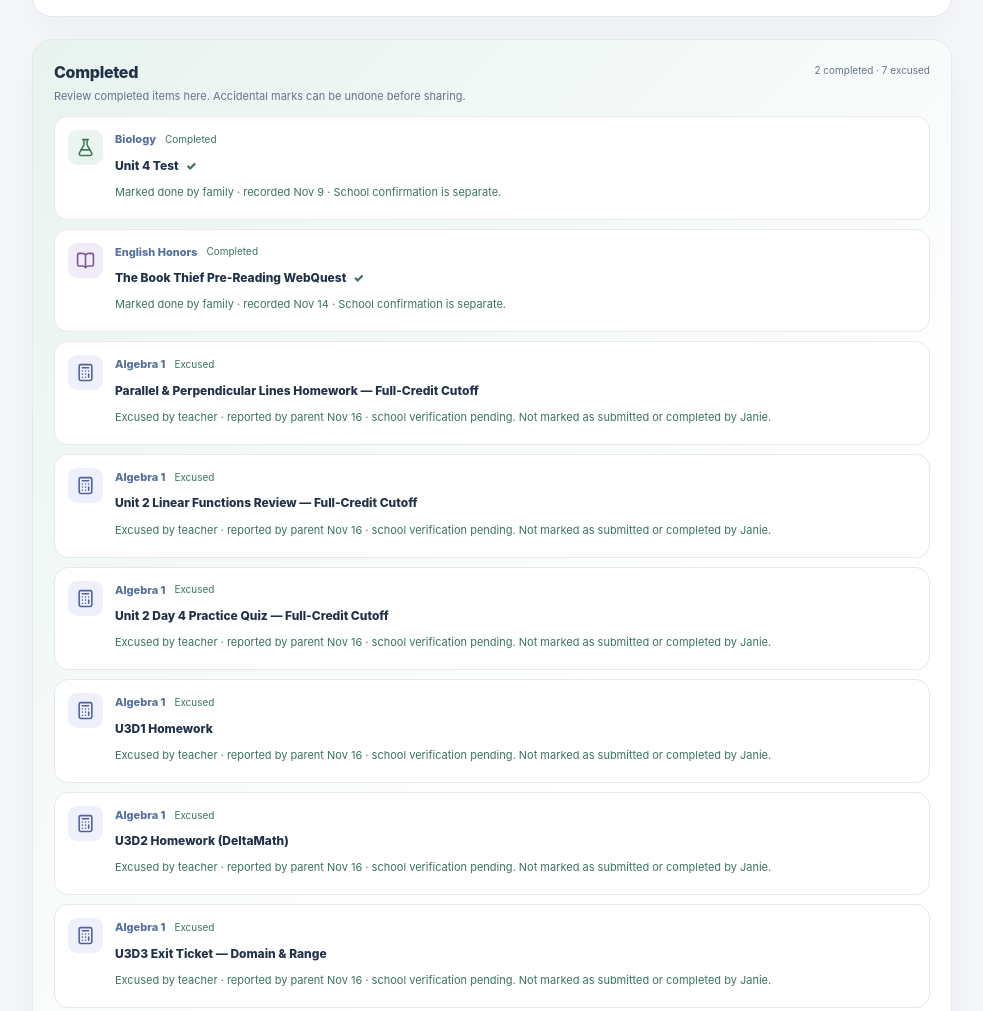
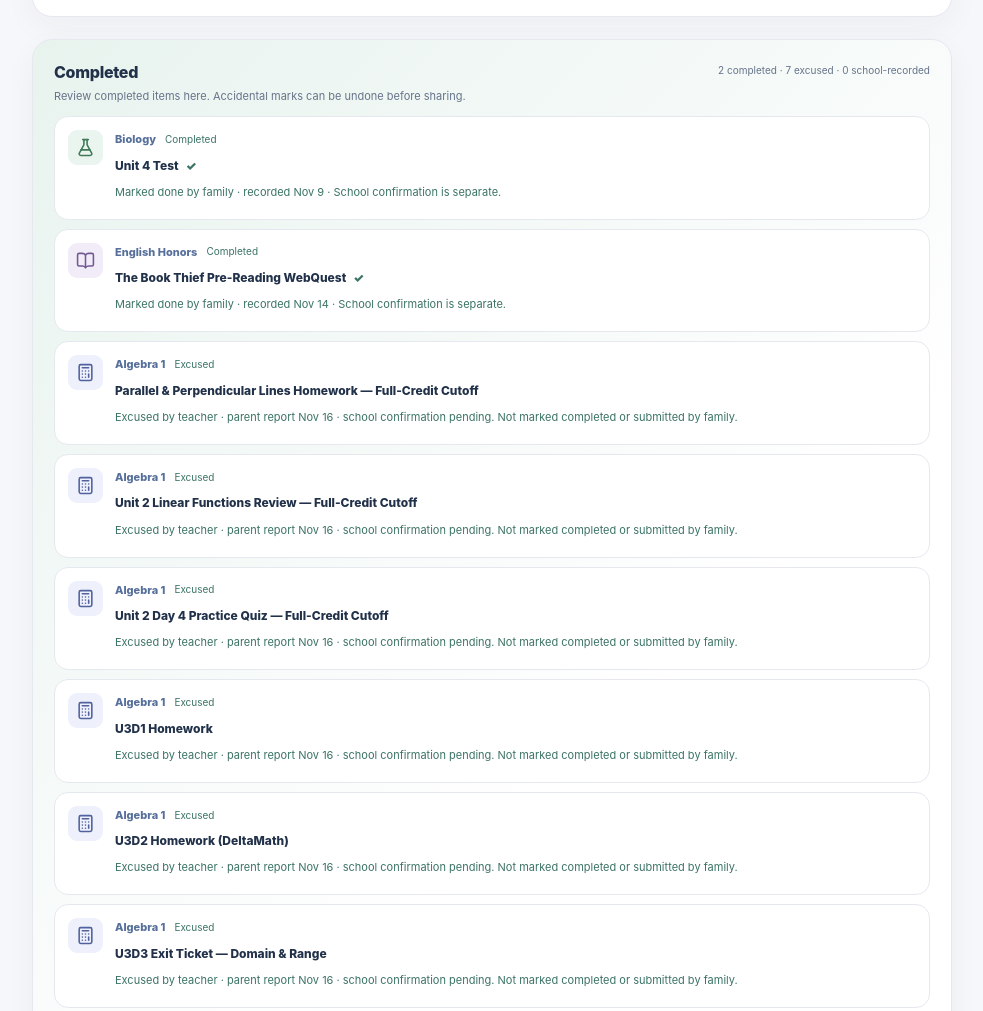
Before and after one commit to The-Panoply/The-School-Board, a plain HTML site: page index.html in a window 1280 px wide. Shown: the part 2768-3779 px from the top of the page, without its empty margins (148-1131 px from the left). Drawn offline with Linux system fonts and the light colour scheme.

Commit message:
Distinguish verified excusals, submissions and grades in Completed

```diff
--- a/index.html
+++ b/index.html
@@ -948,26 +948,31 @@ function renderCompleted(){
  var family=pendingList().concat(allAssignments().filter(function(x){return !!x.family_completed_on;}));
  var familyIds=new Set(family.map(function(x){return x.id;}));
  var excused=allAssignments().filter(function(x){return isTeacherExcused(x.id)&&!familyIds.has(x.id);});
- var items=family.concat(excused);
- document.getElementById("completed-total").textContent=items.length?
-  family.length+" completed"+(excused.length?" · "+excused.length+" excused":""):"";
+ var excusedIds=new Set(excused.map(function(x){return x.id;}));
+ var school=allAssignments().filter(function(x){return !!x.school_record_completed&&!familyIds.has(x.id)&&!excusedIds.has(x.id);});
+ var items=family.concat(excused,school);
+ document.getElementById("completed-total").textContent=items.length?family.length+" completed · "+excused.length+" excused · "+school.length+" school-recorded":"";
  document.getElementById("completed-items").innerHTML=items.length?items.map(function(x){
-  var exemption=reportedTeacherExcusal(x.id);
-  if(exemption){
-   var verified=(exemption.school_confirmation||{}).state==="excused";
-   var status=verified?"Excused by teacher · verified in school record":
-    "Excused by teacher · reported by parent "+displayDate((exemption.school_confirmation||{}).as_of)+" · school verification pending";
+  var excusal=reportedTeacherExcusal(x.id);
+  if(excusal){
+   var c=excusal.school_confirmation||{},verified=c.state==="excused";
+   var msg=verified?"Excused by teacher · verified in ParentVUE "+displayDate(c.as_of):
+    "Excused by teacher · parent report "+displayDate(c.as_of)+" · school confirmation pending";
    return taskCard(x.course,taskTop(x.course,null,'<span class="completed-status">Excused</span>')+
-    taskTitle(x)+'<p class="completed-note">'+escapeHTML(status)+'. Not marked as submitted or completed by Janie.</p>',
-    "completed-entry","");
+    taskTitle(x)+'<p class="completed-note">'+escapeHTML(msg)+'. Not marked completed or submitted by family.</p>',"completed-entry","");
   }
-  var recorded=!!x.family_completed_on;
-  var status=recorded?"Marked done by family · recorded "+displayDate(x.family_completed_on):
-   "Marked done by family · ready to share";
+  if(x.school_record_completed&&!familyIds.has(x.id)){
+   var c=x.school_confirmation||{},submitted=c.state==="submitted",word=submitted?"Submitted":"Graded";
+   return taskCard(x.course,taskTop(x.course,null,'<span class="completed-status">'+word+'</span>')+
+    taskTitle(x)+'<p class="completed-note">'+escapeHTML((c.label||word)+(submitted?" · grade pending":"")+
+    " · "+(c.source||"school record"))+'. School-recorded, not a family completion mark.</p>',"completed-entry","");
+  }
+  var recorded=!!x.family_completed_on,base=recorded?"Marked done by family · recorded "+displayDate(x.family_completed_on):"Marked done by family · ready to share";
+  var c=x.school_confirmation||{},schoolNote=recorded&&/^(graded|submitted)$/.test(c.state||"")?
+   " · "+(c.label||"School status recorded"):" · School confirmation is separate";
   var undo=recorded?"":'<button class="completed-undo" type="button" data-undo-completion="'+escapeHTML(x.id)+'">Undo completion</button>';
   return taskCard(x.course,taskTop(x.course,null,'<span class="completed-status">Completed</span>')+
-   taskTitle(x)+'<p class="completed-note">'+escapeHTML(status)+' · School confirmation is separate.</p>',
-   "completed-entry",undo);
+   taskTitle(x)+'<p class="completed-note">'+escapeHTML(base+schoolNote)+'.</p>',"completed-entry",undo);
  }).join(""):'<p class="completed-empty">Nothing marked complete or excused yet.</p>';
 }
 function undoLocalCompletion(id){
```
